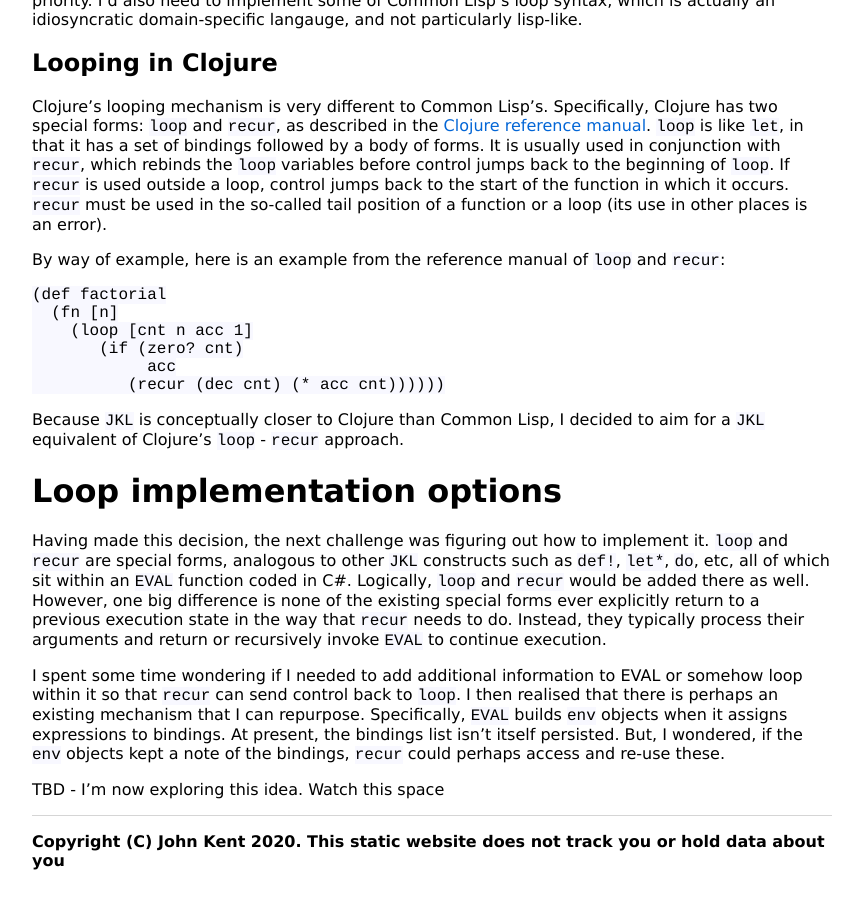
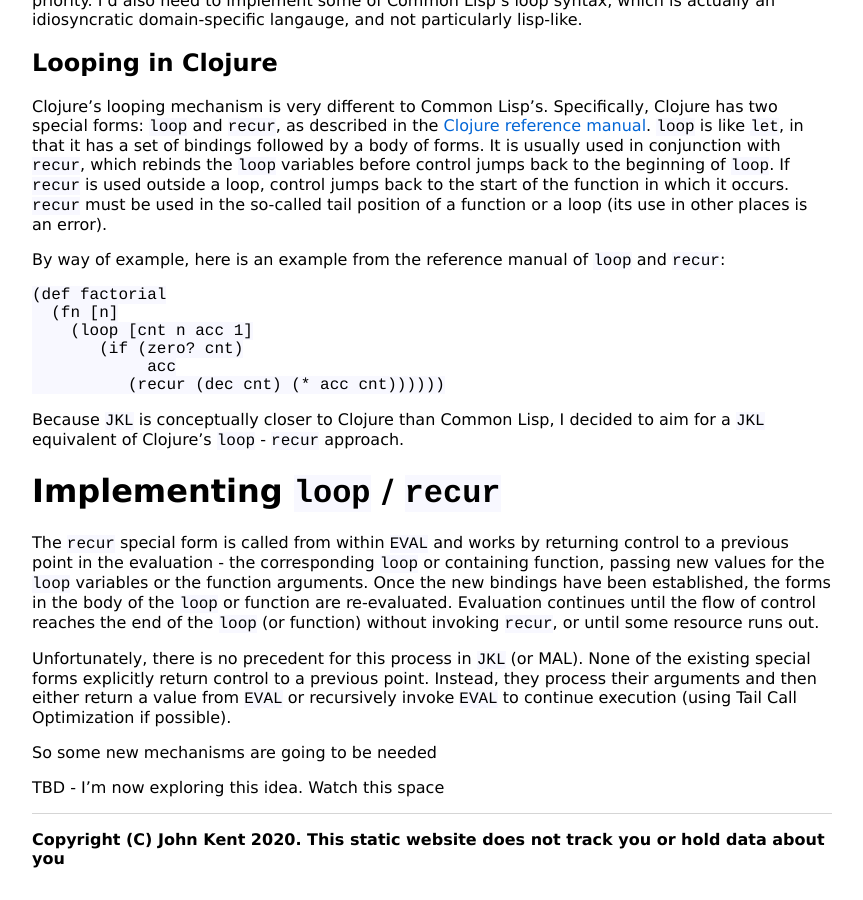
Before and after one commit to KineticLensman/KineticLensman.github.io, a Jekyll site: the page built from _posts/2020-04-18-looping-deep-dive.md, in a window 1280 px wide and 900 px high, scrolled down 1198 px. Shown: the whole window, without its empty margins (208-1071 px from the left). Built offline with Jekyll 4.4.1, drawn with Linux system fonts in a browser that asks for light colours.

Commit message:
still trying to introduce recur

```diff
--- a/_posts/2020-04-18-looping-deep-dive.md
+++ b/_posts/2020-04-18-looping-deep-dive.md
@@ -63,10 +63,13 @@
 
 Because `JKL` is conceptually closer to Clojure than Common Lisp, I decided to aim for a `JKL` equivalent of Clojure's `loop` - `recur` approach.
 
-# Loop implementation options
+# Implementing `loop` / `recur`
 
-Having made this decision, the next challenge was figuring out how to implement it. `loop` and `recur` are special forms, analogous to other `JKL` constructs such as `def!`, `let*`, `do`, etc, all of which sit within an `EVAL` function coded in C#. Logically, `loop` and `recur` would be added there as well. However, one big difference is none of the existing special forms ever explicitly return to a previous execution state in the way that `recur` needs to do. Instead, they typically process their arguments and return or recursively invoke `EVAL` to continue execution.
+The `recur` special form is called from within `EVAL` and works by returning control to a previous point in the evaluation - the corresponding `loop` or containing function, passing new values for the `loop` variables or the function arguments. Once the new bindings have been established, the forms in the body of the `loop` or function are re-evaluated. Evaluation continues until the flow of control reaches the end of the `loop` (or function) without invoking `recur`, or until some resource runs out.
 
-I spent some time wondering if I needed to add additional information to EVAL or somehow loop within it so that `recur` can send control back to `loop`. I then realised that there is perhaps an existing mechanism that I can repurpose. Specifically, `EVAL` builds `env` objects when it assigns expressions to bindings. At present, the bindings list isn't itself persisted. But, I wondered, if the `env` objects kept a note of the bindings, `recur` could perhaps access and re-use these.
+Unfortunately, there is no precedent for this process in `JKL` (or MAL). None of the existing special forms explicitly return control to a previous point. Instead, they process their arguments and then either return a value from `EVAL` or recursively invoke `EVAL` to continue execution (using Tail Call Optimization if possible).
+
+So some new mechanisms are going to be needed
+
 
 TBD - I'm now exploring this idea. Watch this space
```
